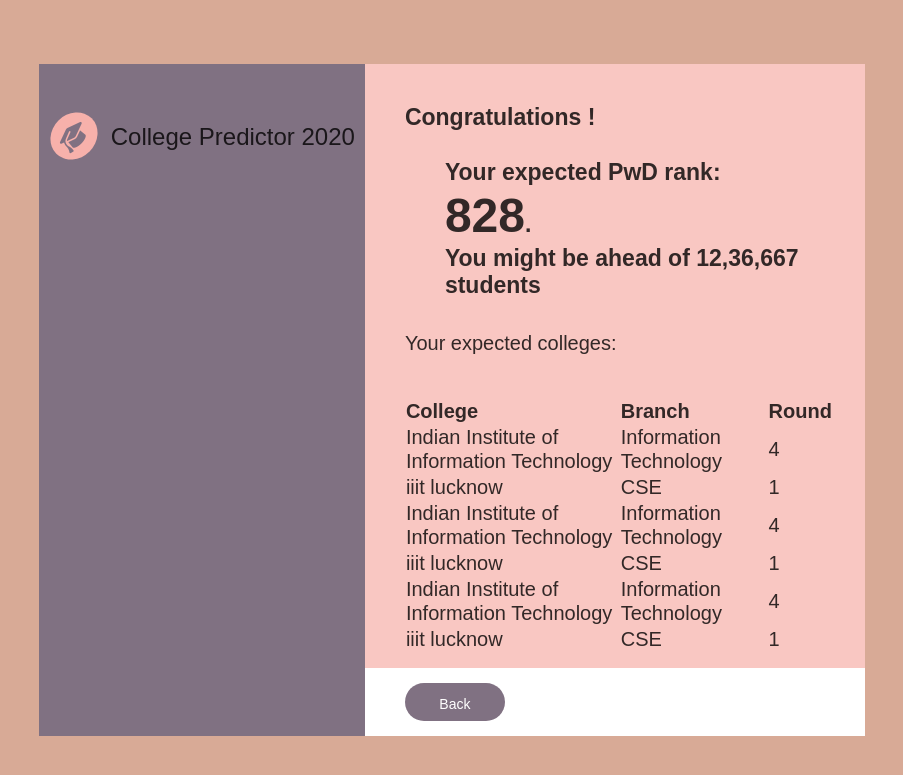
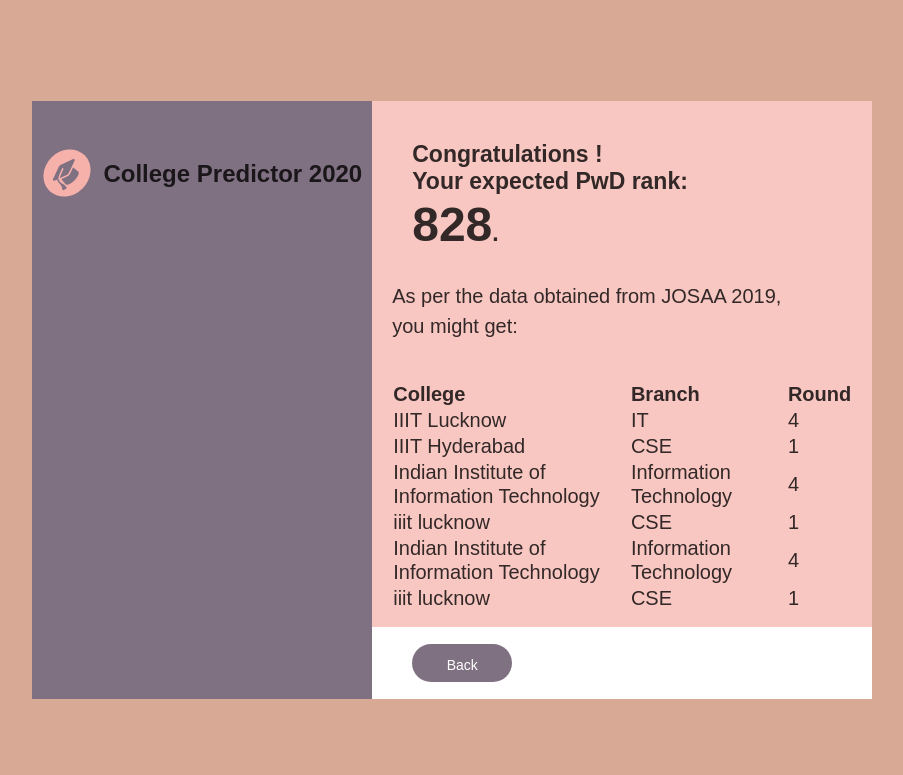
Before and after one commit to feyre-2001/CollegePredictor, a Flask app: template web/app/templates/public/result.html in a window 1280 px wide. Shown: the top 775 px of the page, without its empty margins (188-1091 px from the left). Run offline with Flask 2, Linux system fonts and the light colour scheme; the template is opened without the code that fills it, so the values that code supplies are empty; some libraries are stand-ins or nearby versions.

Commit message:
UI changes

```diff
--- a/web/app/static/css/rstyle.css
+++ b/web/app/static/css/rstyle.css
@@ -83,17 +83,7 @@
 .right-container .set {
   display: flex;
   justify-content: space-between;
-  margin: 10px 0;
-}
-.right-container input {
-  border: 1px solid rgba(0, 0, 0, 0.1);
-  border-radius: 4px;
-  height: 38px;
-  line-height: 38px;
-  padding-left: 5px;
-}
-.right-container input, .right-container label {
-  color: rgba(0, 0, 0, 0.8);
+  margin: 15px 0;
 }
 
 .right-container header, h1 {
@@ -105,18 +95,18 @@
 }
 
 .right-container .lines {
-padding: 0px 10px 0px 40px;
+padding: 0px 0px 0px 0px;
 }
 
 ul{
-    padding: 0px 32px 0px 40px;
+    padding: 0px 20px 0px 20px;
     font-size: 20px;
     font-weight: lighter;
 
 }
 
 .right-container .heading {
-  padding: 0px 0px 0px 40px;
+  padding: 0px 0px 0px 20px;
   font-size: 20px;
   font-weight: 100;
 }
@@ -150,7 +140,7 @@
   align-items: center;
   background: #fff;
   display: grid;
-  padding: 5px 40px;
+  padding: 2px 40px;
 }
 .right-container footer button {
   border: 1px solid rgba(0, 0, 0, 0.2);
@@ -189,26 +179,3 @@
   display: inline-block;
   padding: 5px;
 }
-
-.radio-container label {
-  background: transparent;
-  border: 1px solid transparent;
-  border-radius: 2px;
-  display: inline-block;
-  height: 26px;
-  line-height: 26px;
-  margin: 0;
-  padding: 0;
-  text-align: center;
-  transition: .2s all ease-in-out;
-  width: 80px;
-}
-
-.radio-container input[type="radio"] {
-  display: none;
-}
-
-.radio-container input[type="radio"]:checked + label {
-  background: #F7B1AB;
-  border: 1px solid rgba(0, 0, 0, 0.1);
-}
--- a/web/app/templates/public/index.html
+++ b/web/app/templates/public/index.html
@@ -13,8 +13,9 @@
     <div class='left-container'>
         <h1>
             <i class='fas fa-graduation-cap'></i>
-
+            <b>
             College Predictor 2020
+            </b>
         </h1>
         <div class="puppy">
             <p></p>
@@ -26,6 +27,7 @@
 </div>
 <div class='right-container'>
     {% block headerTitle %}
+
         <h1>All the Best ! Remember this wont change your life upside down</h1>
     {% endblock headerTitle %}
     <header>
--- a/web/app/templates/public/result.html
+++ b/web/app/templates/public/result.html
@@ -13,8 +13,9 @@
         <div class='left-container'>
             <h1>
                 <i class='fas fa-graduation-cap'></i>
-
+                <b>
                 College Predictor 2020
+                </b>
             </h1>
             <div class="puppy">
                 <p></p>
@@ -26,11 +27,11 @@
     </div>
     <div class='right-container'>
         {% block headerTitle %}
-        <h1>Congratulations ! <br><br><div class="lines">Your expected PwD rank: <br><bold>828</bold>. <br>You might be ahead of 12,36,667 students</div></h1>
+        <h1>Congratulations ! <br><div class="lines">Your expected PwD rank: <br><bold>828</bold>.</div></h1>
         {% endblock headerTitle %}
 
             <div class='state clg_list'>
-                <p class="heading">Your expected colleges:</p>
+                <p class="heading">As per the data obtained from JOSAA 2019, <br>you might get:</p>
                 <h4><ul>
                     <!-- <li>National Institute of Technology Surat
                     <ul>
@@ -46,12 +47,12 @@
                     <th>Round</th>
                 </tr>
                 <tr>
-                    <td>Indian Institute of Information Technology</td>
-                    <td> Information Technology</td>
+                    <td>IIIT Lucknow</td>
+                    <td>IT</td>
                     <td>4</td>
                 </tr>
                 <tr>
-                    <td>iiit lucknow</td>
+                    <td>IIIT Hyderabad</td>
                     <td>CSE</td>
                     <td>1</td>
                 </tr>
```
Also changed, not shown: web/app/static/css/style.css (+4 -4 lines), web/app/views.py (+2 -5 lines).
